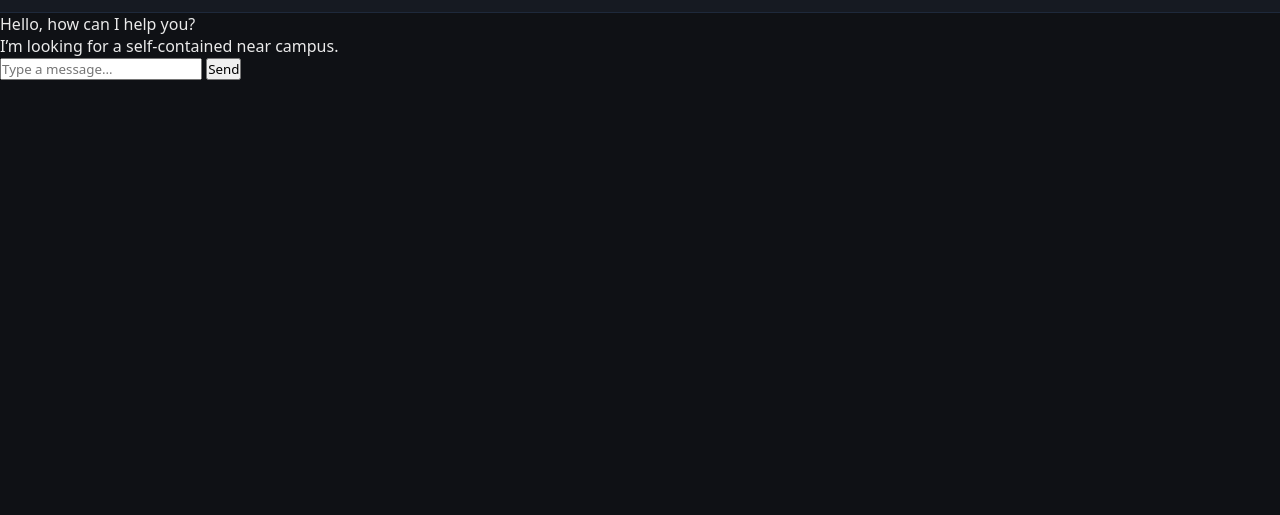
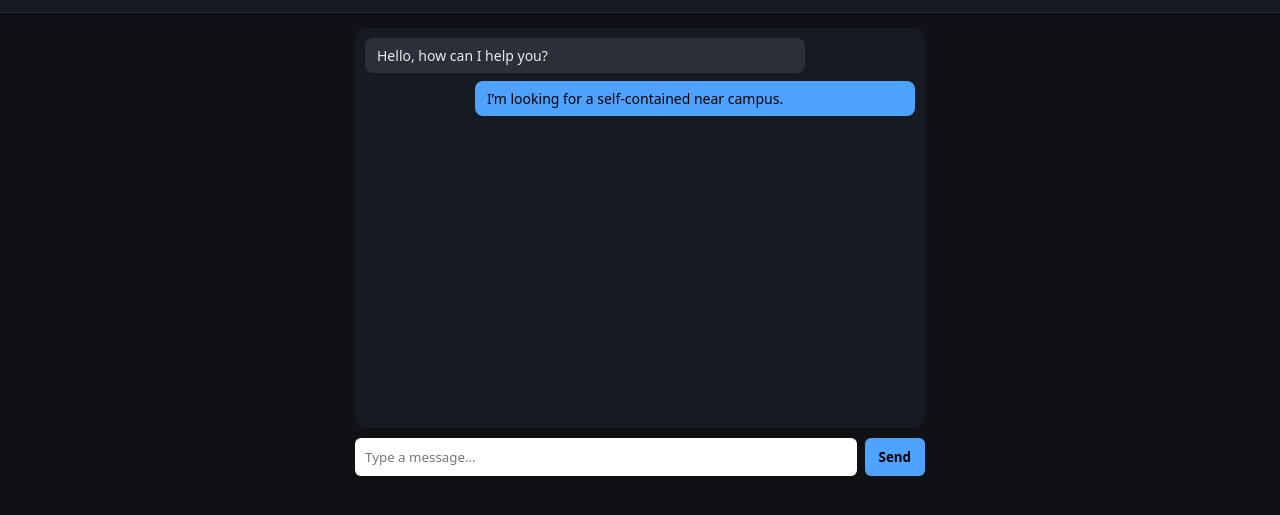
Before and after one commit to kejicjs11/Keji-website, a plain HTML site: page chat.html in a window 1280 px wide. Shown: the part 61-576 px from the top of the page. Drawn offline with Linux system fonts and the light colour scheme.

Commit message:
Update style.css

```diff
--- a/style.css
+++ b/style.css
@@ -223,3 +223,57 @@ body {
   margin-top: 0;
   color: #4da3ff;
   }
+
+.chat-container {
+  padding: 15px;
+  max-width: 600px;
+  margin: auto;
+}
+
+.chat-box {
+  background: #161a22;
+  height: 400px;
+  border-radius: 10px;
+  padding: 10px;
+  overflow-y: auto;
+}
+
+.message {
+  padding: 8px 12px;
+  margin-bottom: 8px;
+  border-radius: 8px;
+  max-width: 80%;
+  font-size: 14px;
+}
+
+.message.agent {
+  background: #2a2f3a;
+  align-self: flex-start;
+}
+
+.message.user {
+  background: #4da3ff;
+  color: #000;
+  margin-left: auto;
+}
+
+.chat-input {
+  display: flex;
+  margin-top: 10px;
+}
+
+.chat-input input {
+  flex: 1;
+  padding: 10px;
+  border-radius: 6px;
+  border: none;
+}
+
+.chat-input button {
+  margin-left: 8px;
+  padding: 10px 14px;
+  border: none;
+  border-radius: 6px;
+  background: #4da3ff;
+  font-weight: bold;
+  }
```
